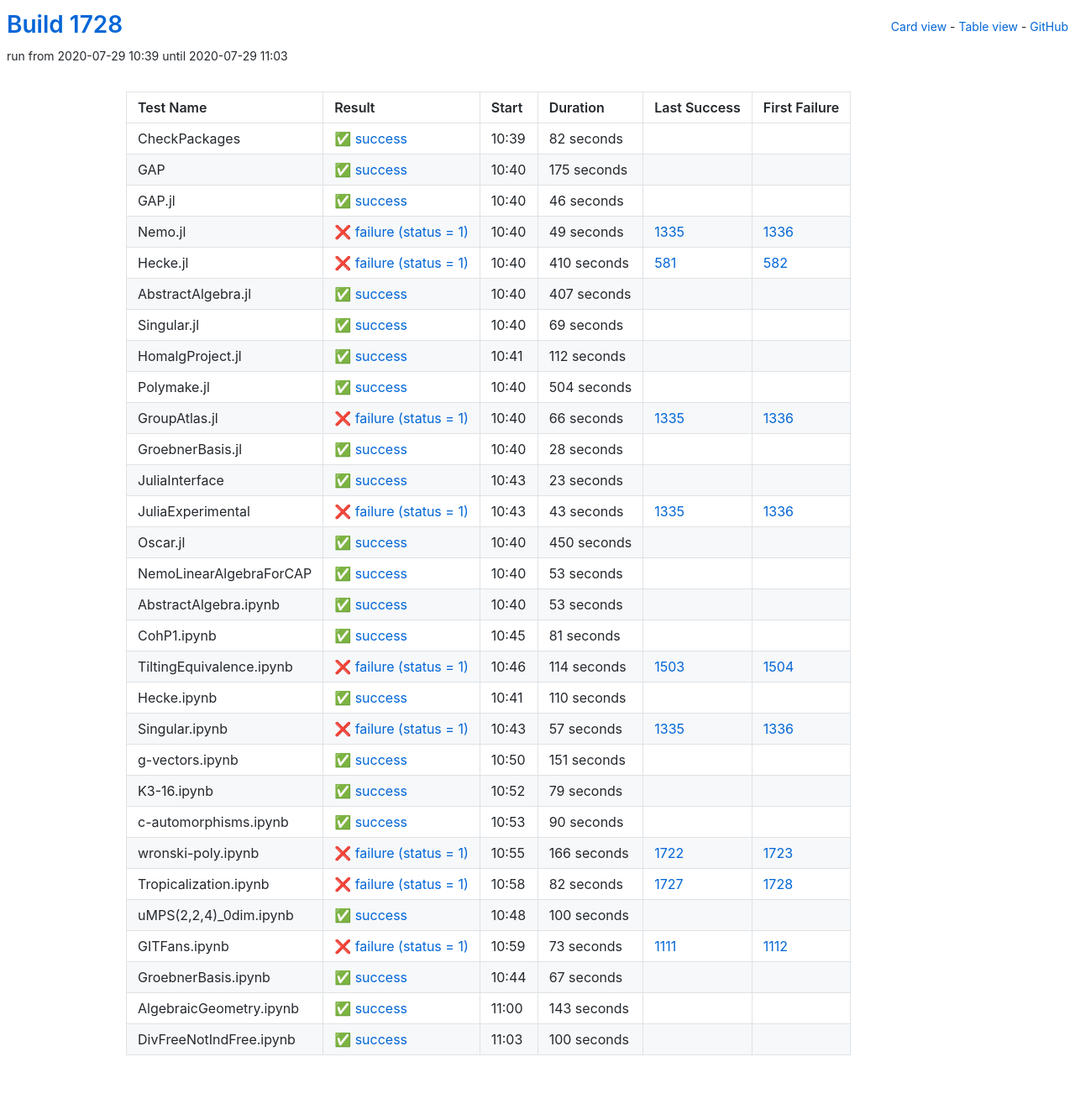
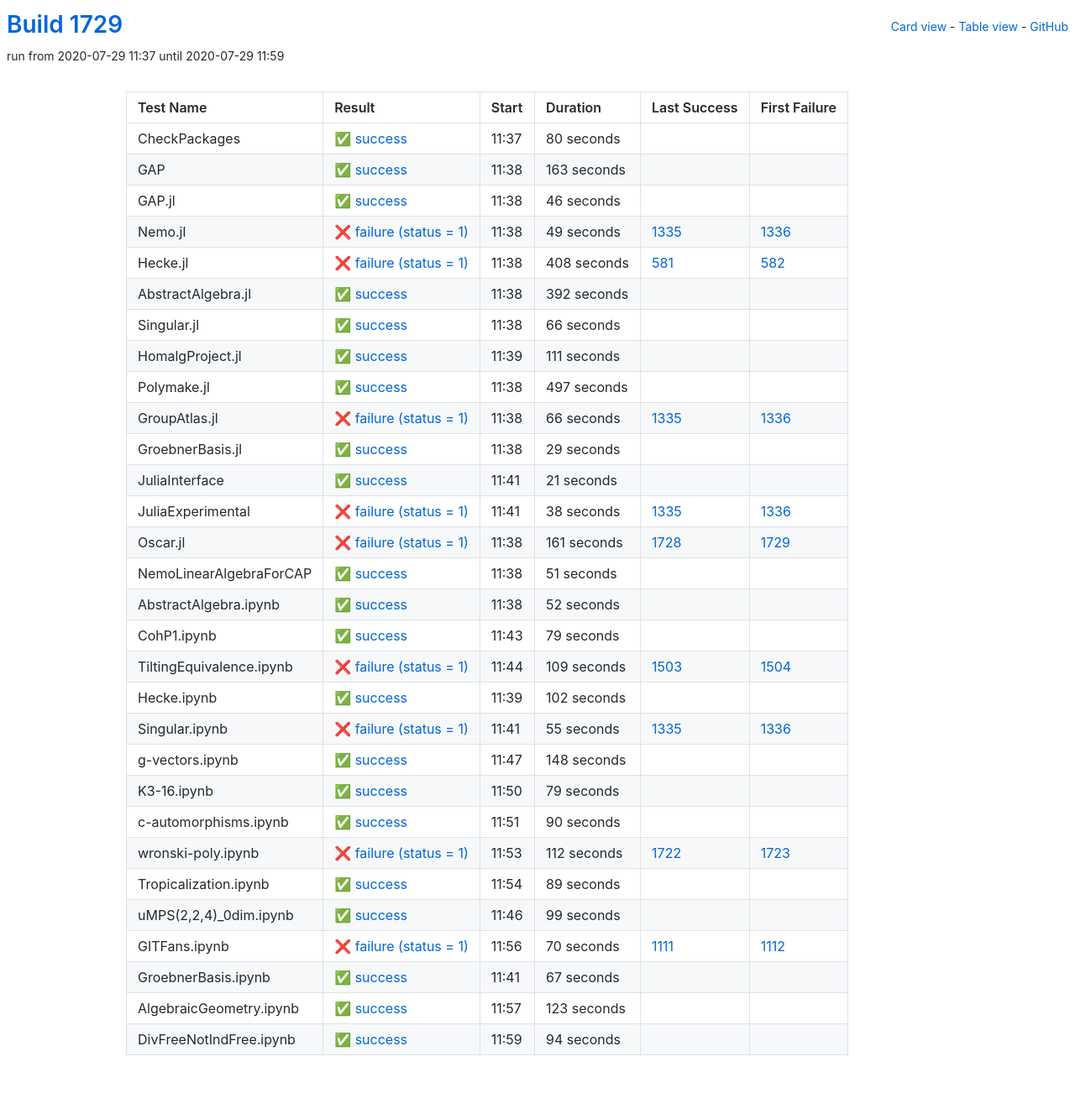
Before and after one commit to oscar-system/oscar-ci-status-1.4, a Jekyll site: the page built from table.html, in a window 1280 px wide. Shown: the whole page at 84% size. Built offline with Jekyll 4.4.1, drawn with Linux system fonts in a browser that asks for light colours.

Commit message:
Build #1729

```diff
--- a/_data/ci.yml
+++ b/_data/ci.yml
@@ -1,6 +1,6 @@
 ---
-build: 1728
-build_url: https://oscarci.mathematik.uni-kl.de/job/oscar-julia-1.4/1728/
+build: 1729
+build_url: https://oscarci.mathematik.uni-kl.de/job/oscar-julia-1.4/1729/
 job: oscar-julia-1.4
 organization: oscar-system
 repo: oscar-ci-status-1.4
@@ -8,32 +8,32 @@ repourl: https://github.com/oscar-system/oscar-ci-status-1.4
 tests:
 - name: CheckPackages
   id: checkpackages
-  log: https://oscarci.mathematik.uni-kl.de/job/oscar-julia-1.4/1728/artifact/logs/build-1728/CheckPackages.log
-  start: 2020-07-29 10:39
+  log: https://oscarci.mathematik.uni-kl.de/job/oscar-julia-1.4/1729/artifact/logs/build-1729/CheckPackages.log
+  start: 2020-07-29 11:37
   success: true
   exitcode: 0
   status: success
-  duration: 82
+  duration: 80
   last_success: false
   last_success_url:
   first_failure: false
   first_failure_url:
 - name: GAP
   id: gap
-  log: https://oscarci.mathematik.uni-kl.de/job/oscar-julia-1.4/1728/artifact/logs/build-1728/GAP.log
-  start: 2020-07-29 10:40
+  log: https://oscarci.mathematik.uni-kl.de/job/oscar-julia-1.4/1729/artifact/logs/build-1729/GAP.log
+  start: 2020-07-29 11:38
   success: true
   exitcode: 0
   status: success
-  duration: 175
+  duration: 163
   last_success: false
   last_success_url:
   first_failure: false
   first_failure_url:
 - name: GAP.jl
   id: gap-jl
-  log: https://oscarci.mathematik.uni-kl.de/job/oscar-julia-1.4/1728/artifact/logs/build-1728/GAP.jl.log
-  start: 2020-07-29 10:40
+  log: https://oscarci.mathematik.uni-kl.de/job/oscar-julia-1.4/1729/artifact/logs/build-1729/GAP.jl.log
+  start: 2020-07-29 11:38
   success: true
   exitcode: 0
   status: success
@@ -44,8 +44,8 @@ tests:
   first_failure_url:
 - name: Nemo.jl
   id: nemo-jl
-  log: https://oscarci.mathematik.uni-kl.de/job/oscar-julia-1.4/1728/artifact/logs/build-1728/Nemo.jl.log
-  start: 2020-07-29 10:40
+  log: https://oscarci.mathematik.uni-kl.de/job/oscar-julia-1.4/1729/artifact/logs/build-1729/Nemo.jl.log
+  start: 2020-07-29 11:38
   success: false
   exitcode: 1
   status: failure
@@ -56,68 +56,68 @@ tests:
   first_failure_url: https://oscarci.mathematik.uni-kl.de/job/oscar-julia-1.4/1336/
 - name: Hecke.jl
   id: hecke-jl
-  log: https://oscarci.mathematik.uni-kl.de/job/oscar-julia-1.4/1728/artifact/logs/build-1728/Hecke.jl.log
-  start: 2020-07-29 10:40
+  log: https://oscarci.mathematik.uni-kl.de/job/oscar-julia-1.4/1729/artifact/logs/build-1729/Hecke.jl.log
+  start: 2020-07-29 11:38
   success: false
   exitcode: 1
   status: failure
-  duration: 410
+  duration: 408
   last_success: 581
   last_success_url: https://oscarci.mathematik.uni-kl.de/job/oscar-julia-1.4/581/
   first_failure: 582
   first_failure_url: https://oscarci.mathematik.uni-kl.de/job/oscar-julia-1.4/582/
 - name: AbstractAlgebra.jl
   id: abstractalgebra-jl
-  log: https://oscarci.mathematik.uni-kl.de/job/oscar-julia-1.4/1728/artifact/logs/build-1728/AbstractAlgebra.jl.log
-  start: 2020-07-29 10:40
+  log: https://oscarci.mathematik.uni-kl.de/job/oscar-julia-1.4/1729/artifact/logs/build-1729/AbstractAlgebra.jl.log
+  start: 2020-07-29 11:38
   success: true
   exitcode: 0
   status: success
-  duration: 407
+  duration: 392
   last_success: false
   last_success_url:
   first_failure: false
   first_failure_url:
 - name: Singular.jl
   id: singular-jl
-  log: https://oscarci.mathematik.uni-kl.de/job/oscar-julia-1.4/1728/artifact/logs/build-1728/Singular.jl.log
-  start: 2020-07-29 10:40
+  log: https://oscarci.mathematik.uni-kl.de/job/oscar-julia-1.4/1729/artifact/logs/build-1729/Singular.jl.log
+  start: 2020-07-29 11:38
   success: true
   exitcode: 0
   status: success
-  duration: 69
+  duration: 66
   last_success: false
   last_success_url:
   first_failure: false
   first_failure_url:
 - name: HomalgProject.jl
   id: homalgproject-jl
-  log: https://oscarci.mathematik.uni-kl.de/job/oscar-julia-1.4/1728/artifact/logs/build-1728/HomalgProject.jl.log
-  start: 2020-07-29 10:41
+  log: https://oscarci.mathematik.uni-kl.de/job/oscar-julia-1.4/1729/artifact/logs/build-1729/HomalgProject.jl.log
+  start: 2020-07-29 11:39
   success: true
   exitcode: 0
   status: success
-  duration: 112
+  duration: 111
   last_success: false
   last_success_url:
   first_failure: false
   first_failure_url:
 - name: Polymake.jl
   id: polymake-jl
-  log: https://oscarci.mathematik.uni-kl.de/job/oscar-julia-1.4/1728/artifact/logs/build-1728/Polymake.jl.log
-  start: 2020-07-29 10:40
+  log: https://oscarci.mathematik.uni-kl.de/job/oscar-julia-1.4/1729/artifact/logs/build-1729/Polymake.jl.log
+  start: 2020-07-29 11:38
   success: true
   exitcode: 0
   status: success
-  duration: 504
+  duration: 497
   last_success: false
   last_success_url:
   first_failure: false
   first_failure_url:
 - name: GroupAtlas.jl
   id: groupatlas-jl
-  log: https://oscarci.mathematik.uni-kl.de/job/oscar-julia-1.4/1728/artifact/logs/build-1728/GroupAtlas.jl.log
-  start: 2020-07-29 10:40
+  log: https://oscarci.mathematik.uni-kl.de/job/oscar-julia-1.4/1729/artifact/logs/build-1729/GroupAtlas.jl.log
+  start: 2020-07-29 11:38
   success: false
   exitcode: 1
   status: failure
@@ -128,140 +128,140 @@ tests:
   first_failure_url: https://oscarci.mathematik.uni-kl.de/job/oscar-julia-1.4/1336/
 - name: GroebnerBasis.jl
   id: groebnerbasis-jl
-  log: https://oscarci.mathematik.uni-kl.de/job/oscar-julia-1.4/1728/artifact/logs/build-1728/GroebnerBasis.jl.log
-  start: 2020-07-29 10:40
+  log: https://oscarci.mathematik.uni-kl.de/job/oscar-julia-1.4/1729/artifact/logs/build-1729/GroebnerBasis.jl.log
+  start: 2020-07-29 11:38
   success: true
   exitcode: 0
   status: success
-  duration: 28
+  duration: 29
   last_success: false
   last_success_url:
   first_failure: false
   first_failure_url:
 - name: JuliaInterface
   id: juliainterface
-  log: https://oscarci.mathematik.uni-kl.de/job/oscar-julia-1.4/1728/artifact/logs/build-1728/JuliaInterface.log
-  start: 2020-07-29 10:43
+  log: https://oscarci.mathematik.uni-kl.de/job/oscar-julia-1.4/1729/artifact/logs/build-1729/JuliaInterface.log
+  start: 2020-07-29 11:41
   success: true
   exitcode: 0
   status: success
-  duration: 23
+  duration: 21
   last_success: false
   last_success_url:
   first_failure: false
   first_failure_url:
 - name: JuliaExperimental
   id: juliaexperimental
-  log: https://oscarci.mathematik.uni-kl.de/job/oscar-julia-1.4/1728/artifact/logs/build-1728/JuliaExperimental.log
-  start: 2020-07-29 10:43
+  log: https://oscarci.mathematik.uni-kl.de/job/oscar-julia-1.4/1729/artifact/logs/build-1729/JuliaExperimental.log
+  start: 2020-07-29 11:41
   success: false
   exitcode: 1
   status: failure
-  duration: 43
+  duration: 38
   last_success: 1335
   last_success_url: https://oscarci.mathematik.uni-kl.de/job/oscar-julia-1.4/1335/
   first_failure: 1336
   first_failure_url: https://oscarci.mathematik.uni-kl.de/job/oscar-julia-1.4/1336/
 - name: Oscar.jl
   id: oscar-jl
-  log: https://oscarci.mathematik.uni-kl.de/job/oscar-julia-1.4/1728/artifact/logs/build-1728/Oscar.jl.log
-  start: 2020-07-29 10:40
+  log: https://oscarci.mathematik.uni-kl.de/job/oscar-julia-1.4/1729/artifact/logs/build-1729/Oscar.jl.log
+  start: 2020-07-29 11:38
+  success: false
+  exitcode: 1
+  status: failure
+  duration: 161
+  last_success: 1728
+  last_success_url: https://oscarci.mathematik.uni-kl.de/job/oscar-julia-1.4/1728/
+  first_failure: 1729
+  first_failure_url: https://oscarci.mathematik.uni-kl.de/job/oscar-julia-1.4/1729/
+- name: NemoLinearAlgebraForCAP
+  id: nemolinearalgebraforcap
+  log: https://oscarci.mathematik.uni-kl.de/job/oscar-julia-1.4/1729/artifact/logs/build-1729/NemoLinearAlgebraForCAP.log
+  start: 2020-07-29 11:38
   success: true
   exitcode: 0
   status: success
-  duration: 450
-  last_success: false
-  last_success_url:
-  first_failure: false
-  first_failure_url:
-- name: NemoLinearAlgebraForCAP
-  id: nemolinearalgebraforcap
-  log: https://oscarci.mathematik.uni-kl.de/job/oscar-julia-1.4/1728/artifact/logs/build-1728/NemoLinearAlgebraForCAP.log
-  start: 2020-07-29 10:40
-  success: true
-  exitcode: 0
-  status: success
-  duration: 53
+  duration: 51
   last_success: false
   last_success_url:
   first_failure: false
   first_failure_url:
 - name: AbstractAlgebra.ipynb
   id: abstractalgebra-ipynb
-  log: https://oscarci.mathematik.uni-kl.de/job/oscar-julia-1.4/1728/artifact/logs/build-1728/AbstractAlgebra.ipynb.log
-  start: 2020-07-29 10:40
+  log: https://oscarci.mathematik.uni-kl.de/job/oscar-julia-1.4/1729/artifact/logs/build-1729/AbstractAlgebra.ipynb.log
+  start: 2020-07-29 11:38
   success: true
   exitcode: 0
   status: success
-  duration: 53
+  duration: 52
   last_success: false
   last_success_url:
   first_failure: false
   first_failure_url:
 - name: CohP1.ipynb
   id: cohp1-ipynb
-  log: https://oscarci.mathematik.uni-kl.de/job/oscar-julia-1.4/1728/artifact/logs/build-1728/CohP1.ipynb.log
-  start: 2020-07-29 10:45
+  log: https://oscarci.mathematik.uni-kl.de/job/oscar-julia-1.4/1729/artifact/logs/build-1729/CohP1.ipynb.log
+  start: 2020-07-29 11:43
   success: true
   exitcode: 0
   status: success
-  duration: 81
+  duration: 79
   last_success: false
   last_success_url:
   first_failure: false
   first_failure_url:
 - name: TiltingEquivalence.ipynb
   id: tiltingequivalence-ipynb
-  log: https://oscarci.mathematik.uni-kl.de/job/oscar-julia-1.4/1728/artifact/logs/build-1728/TiltingEquivalence.ipynb.log
-  start: 2020-07-29 10:46
+  log: https://oscarci.mathematik.uni-kl.de/job/oscar-julia-1.4/1729/artifact/logs/build-1729/TiltingEquivalence.ipynb.log
+  start: 2020-07-29 11:44
   success: false
   exitcode: 1
   status: failure
-  duration: 114
+  duration: 109
   last_success: 1503
   last_success_url: https://oscarci.mathematik.uni-kl.de/job/oscar-julia-1.4/1503/
   first_failure: 1504
   first_failure_url: https://oscarci.mathematik.uni-kl.de/job/oscar-julia-1.4/1504/
 - name: Hecke.ipynb
   id: hecke-ipynb
-  log: https://oscarci.mathematik.uni-kl.de/job/oscar-julia-1.4/1728/artifact/logs/build-1728/Hecke.ipynb.log
-  start: 2020-07-29 10:41
+  log: https://oscarci.mathematik.uni-kl.de/job/oscar-julia-1.4/1729/artifact/logs/build-1729/Hecke.ipynb.log
+  start: 2020-07-29 11:39
   success: true
   exitcode: 0
   status: success
-  duration: 110
+  duration: 102
   last_success: false
   last_success_url:
   first_failure: false
   first_failure_url:
 - name: Singular.ipynb
   id: singular-ipynb
-  log: https://oscarci.mathematik.uni-kl.de/job/oscar-julia-1.4/1728/artifact/logs/build-1728/Singular.ipynb.log
-  start: 2020-07-29 10:43
+  log: https://oscarci.mathematik.uni-kl.de/job/oscar-julia-1.4/1729/artifact/logs/build-1729/Singular.ipynb.log
+  start: 2020-07-29 11:41
   success: false
   exitcode: 1
   status: failure
-  duration: 57
+  duration: 55
   last_success: 1335
   last_success_url: https://oscarci.mathematik.uni-kl.de/job/oscar-julia-1.4/1335/
   first_failure: 1336
   first_failure_url: https://oscarci.mathematik.uni-kl.de/job/oscar-julia-1.4/1336/
 - name: g-vectors.ipynb
   id: g-vectors-ipynb
-  log: https://oscarci.mathematik.uni-kl.de/job/oscar-julia-1.4/1728/artifact/logs/build-1728/g-vectors.ipynb.log
-  start: 2020-07-29 10:50
+  log: https://oscarci.mathematik.uni-kl.de/job/oscar-julia-1.4/1729/artifact/logs/build-1729/g-vectors.ipynb.log
+  start: 2020-07-29 11:47
   success: true
   exitcode: 0
   status: success
-  duration: 151
+  duration: 148
   last_success: false
   last_success_url:
   first_failure: false
   first_failure_url:
 - name: K3-16.ipynb
   id: k3-16-ipynb
-  log: https://oscarci.mathematik.uni-kl.de/job/oscar-julia-1.4/1728/artifact/logs/build-1728/K3-16.ipynb.log
-  start: 2020-07-29 10:52
+  log: https://oscarci.mathematik.uni-kl.de/job/oscar-julia-1.4/1729/artifact/logs/build-1729/K3-16.ipynb.log
+  start: 2020-07-29 11:50
   success: true
   exitcode: 0
   status: success
@@ -272,8 +272,8 @@ tests:
   first_failure_url:
 - name: c-automorphisms.ipynb
   id: c-automorphisms-ipynb
-  log: https://oscarci.mathematik.uni-kl.de/job/oscar-julia-1.4/1728/artifact/logs/build-1728/c-automorphisms.ipynb.log
-  start: 2020-07-29 10:53
+  log: https://oscarci.mathematik.uni-kl.de/job/oscar-julia-1.4/1729/artifact/logs/build-1729/c-automorphisms.ipynb.log
+  start: 2020-07-29 11:51
   success: true
   exitcode: 0
   status: success
@@ -284,56 +284,56 @@ tests:
   first_failure_url:
 - name: wronski-poly.ipynb
   id: wronski-poly-ipynb
-  log: https://oscarci.mathematik.uni-kl.de/job/oscar-julia-1.4/1728/artifact/logs/build-1728/wronski-poly.ipynb.log
-  start: 2020-07-29 10:55
+  log: https://oscarci.mathematik.uni-kl.de/job/oscar-julia-1.4/1729/artifact/logs/build-1729/wronski-poly.ipynb.log
+  start: 2020-07-29 11:53
   success: false
   exitcode: 1
   status: failure
-  duration: 166
+  duration: 112
   last_success: 1722
   last_success_url: https://oscarci.mathematik.uni-kl.de/job/oscar-julia-1.4/1722/
   first_failure: 1723
   first_failure_url: https://oscarci.mathematik.uni-kl.de/job/oscar-julia-1.4/1723/
 - name: Tropicalization.ipynb
   id: tropicalization-ipynb
-  log: https://oscarci.mathematik.uni-kl.de/job/oscar-julia-1.4/1728/artifact/logs/build-1728/Tropicalization.ipynb.log
-  start: 2020-07-29 10:58
-  success: false
-  exitcode: 1
-  status: failure
-  duration: 82
-  last_success: 1727
-  last_success_url: https://oscarci.mathematik.uni-kl.de/job/oscar-julia-1.4/1727/
-  first_failure: 1728
-  first_failure_url: https://oscarci.mathematik.uni-kl.de/job/oscar-julia-1.4/1728/
-- name: uMPS(2,2,4)_0dim.ipynb
-  id: umps-2-2-4-0dim-ipynb
-  log: https://oscarci.mathematik.uni-kl.de/job/oscar-julia-1.4/1728/artifact/logs/build-1728/uMPS-2-2-4-_0dim.ipynb.log
-  start: 2020-07-29 10:48
+  log: https://oscarci.mathematik.uni-kl.de/job/oscar-julia-1.4/1729/artifact/logs/build-1729/Tropicalization.ipynb.log
+  start: 2020-07-29 11:54
   success: true
   exitcode: 0
   status: success
-  duration: 100
+  duration: 89
+  last_success: false
+  last_success_url:
+  first_failure: false
+  first_failure_url:
+- name: uMPS(2,2,4)_0dim.ipynb
+  id: umps-2-2-4-0dim-ipynb
+  log: https://oscarci.mathematik.uni-kl.de/job/oscar-julia-1.4/1729/artifact/logs/build-1729/uMPS-2-2-4-_0dim.ipynb.log
+  start: 2020-07-29 11:46
+  success: true
+  exitcode: 0
+  status: success
+  duration: 99
   last_success: false
   last_success_url:
   first_failure: false
   first_failure_url:
 - name: GITFans.ipynb
   id: gitfans-ipynb
-  log: https://oscarci.mathematik.uni-kl.de/job/oscar-julia-1.4/1728/artifact/logs/build-1728/GITFans.ipynb.log
-  start: 2020-07-29 10:59
+  log: https://oscarci.mathematik.uni-kl.de/job/oscar-julia-1.4/1729/artifact/logs/build-1729/GITFans.ipynb.log
+  start: 2020-07-29 11:56
   success: false
   exitcode: 1
   status: failure
-  duration: 73
+  duration: 70
   last_success: 1111
   last_success_url: https://oscarci.mathematik.uni-kl.de/job/oscar-julia-1.4/1111/
   first_failure: 1112
   first_failure_url: https://oscarci.mathematik.uni-kl.de/job/oscar-julia-1.4/1112/
 - name: GroebnerBasis.ipynb
   id: groebnerbasis-ipynb
-  log: https://oscarci.mathematik.uni-kl.de/job/oscar-julia-1.4/1728/artifact/logs/build-1728/GroebnerBasis.ipynb.log
-  start: 2020-07-29 10:44
+  log: https://oscarci.mathematik.uni-kl.de/job/oscar-julia-1.4/1729/artifact/logs/build-1729/GroebnerBasis.ipynb.log
+  start: 2020-07-29 11:41
   success: true
   exitcode: 0
   status: success
@@ -344,24 +344,24 @@ tests:
   first_failure_url:
 - name: AlgebraicGeometry.ipynb
   id: algebraicgeometry-ipynb
-  log: https://oscarci.mathematik.uni-kl.de/job/oscar-julia-1.4/1728/artifact/logs/build-1728/AlgebraicGeometry.ipynb.log
-  start: 2020-07-29 11:00
+  log: https://oscarci.mathematik.uni-kl.de/job/oscar-julia-1.4/1729/artifact/logs/build-1729/AlgebraicGeometry.ipynb.log
+  start: 2020-07-29 11:57
   success: true
   exitcode: 0
   status: success
-  duration: 143
+  duration: 123
   last_success: false
   last_success_url:
   first_failure: false
   first_failure_url:
 - name: DivFreeNotIndFree.ipynb
   id: divfreenotindfree-ipynb
-  log: https://oscarci.mathematik.uni-kl.de/job/oscar-julia-1.4/1728/artifact/logs/build-1728/DivFreeNotIndFree.ipynb.log
-  start: 2020-07-29 11:03
+  log: https://oscarci.mathematik.uni-kl.de/job/oscar-julia-1.4/1729/artifact/logs/build-1729/DivFreeNotIndFree.ipynb.log
+  start: 2020-07-29 11:59
   success: true
   exitcode: 0
   status: success
-  duration: 100
+  duration: 94
   last_success: false
   last_success_url:
   first_failure: false
```
Also changed, not shown: README.md.
